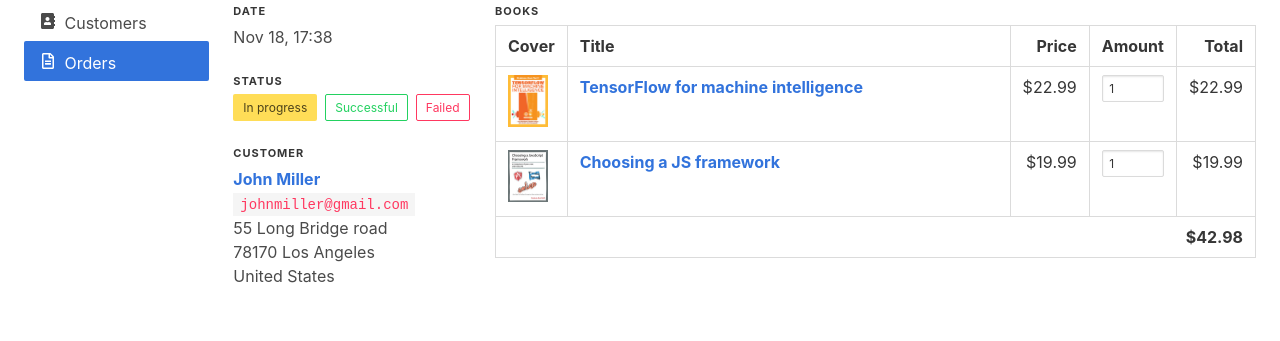
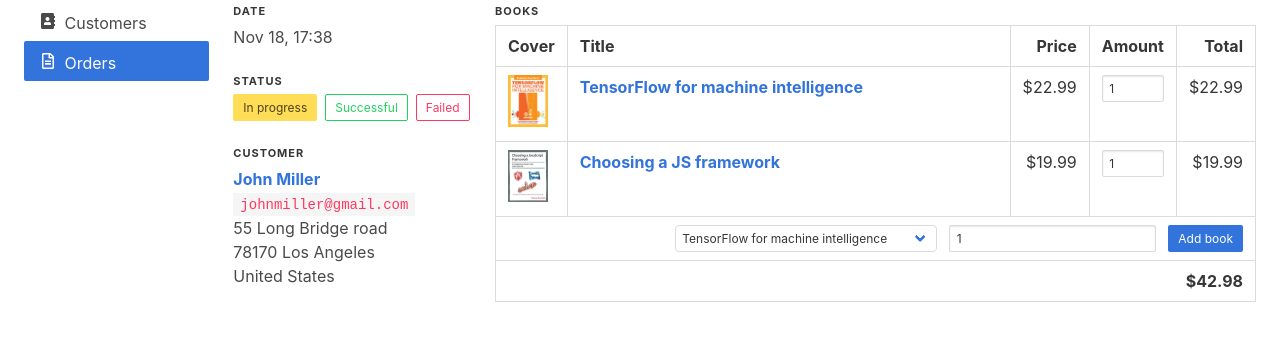
Before and after one commit to ethien-salinas/interfaces-with-bulma, a website: page src/edit-order.html in a window 1280 px wide. Shown: the part 209-550 px from the top of the page. Drawn offline with nearby package versions, Linux system fonts and the light colour scheme.

Commit message:
[ADD] dropdown to add new book to the order

```diff
--- a/src/edit-order.html
+++ b/src/edit-order.html
@@ -174,6 +174,26 @@
                   <td class="has-text-right"><input type="number" class="input is-small" value="1" maxlength="2" max="2"></td>
                   <td class="has-text-right">$19.99</td>
                 </tr>
+                <tr>
+                  <td colspan="5">
+                    <div class="field is-grouped is-grouped-right">
+                      <div class="control">
+                        <div class="select is-small">
+                          <select>
+                            <option>TensorFlow for machine intelligence</option>
+                            <option>Docker in production</option>
+                            <option>Developing a gulp.js edge</option>
+                            <option>Learning swift</option>
+                            <option>Choosing a JS framework</option>
+                            <option>Deconstructing Google cardboard apps</option>
+                          </select>
+                        </div>
+                      </div>
+                      <div class="control"><input type="number" class="input is-small" value="1" maxlength="2" max="2"></div>
+                      <div class="control"><a class="button is-small is-link">Add book</a></div>
+                    </div>
+                  </td>
+                </tr>
               </tbody>
             </table>
           </div>
```
